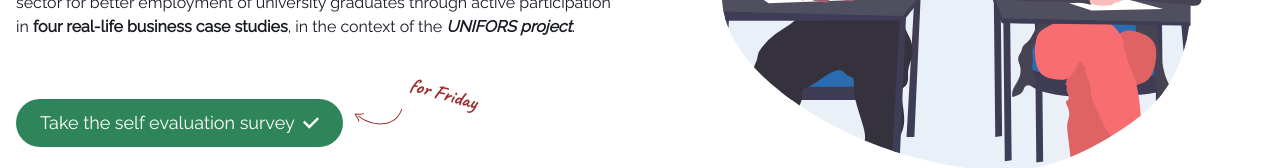
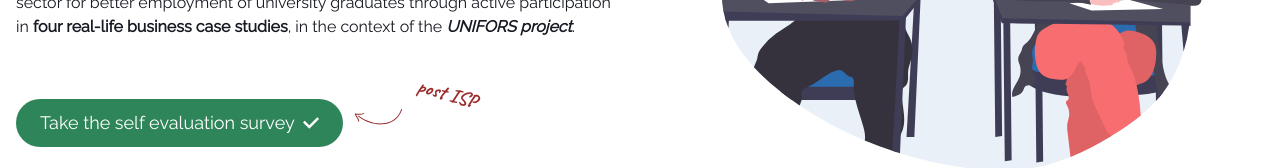
Before and after one commit to itsam/unifors, a Next.js app: page / in a window 1280 px wide. Shown: the part 434-602 px from the top of the page. Built offline with nearby package versions, Linux system fonts and the light colour scheme.

Commit message:
post ISP

```diff
--- a/components/Hero.js
+++ b/components/Hero.js
@@ -127,7 +127,7 @@ export const Hero = () => {
                     top={"0px"}
                     transform={"rotate(16deg)"}
                   >
-                    for Friday
+                    post ISP
                   </Text>
                 </Box>
               </Stack>
```
